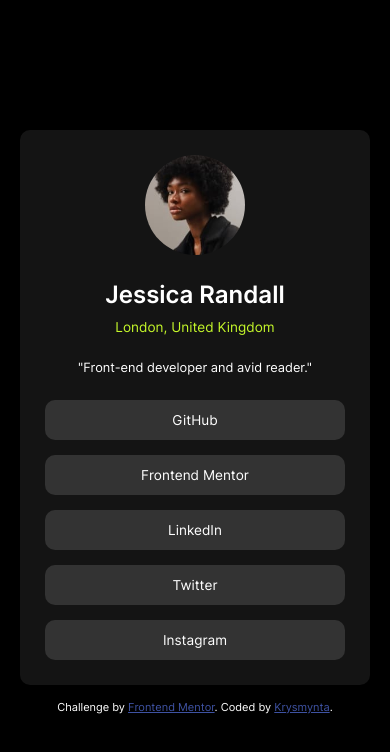
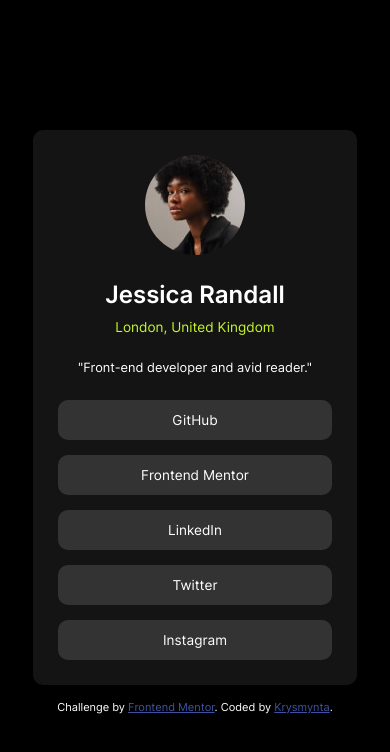
Before and after one commit to Krysmynta/social-links-profile, a plain HTML site: page index.html in a window 390 px wide. Drawn offline with Linux system fonts and the light colour scheme; files whose address does not match are found by name.

Commit message:
Card width changed, now set by clamp method for responsiveness

```diff
--- a/style.css
+++ b/style.css
@@ -38,8 +38,7 @@ body {
 
 .profile-card {
   background-color: var(--Grey-900);
-  width: 350px;
-  max-width: 100%;
+  width: clamp(280px, 90%, 350px);
   border-radius: 10px;
   display: flex;
   flex-direction: column;
```
